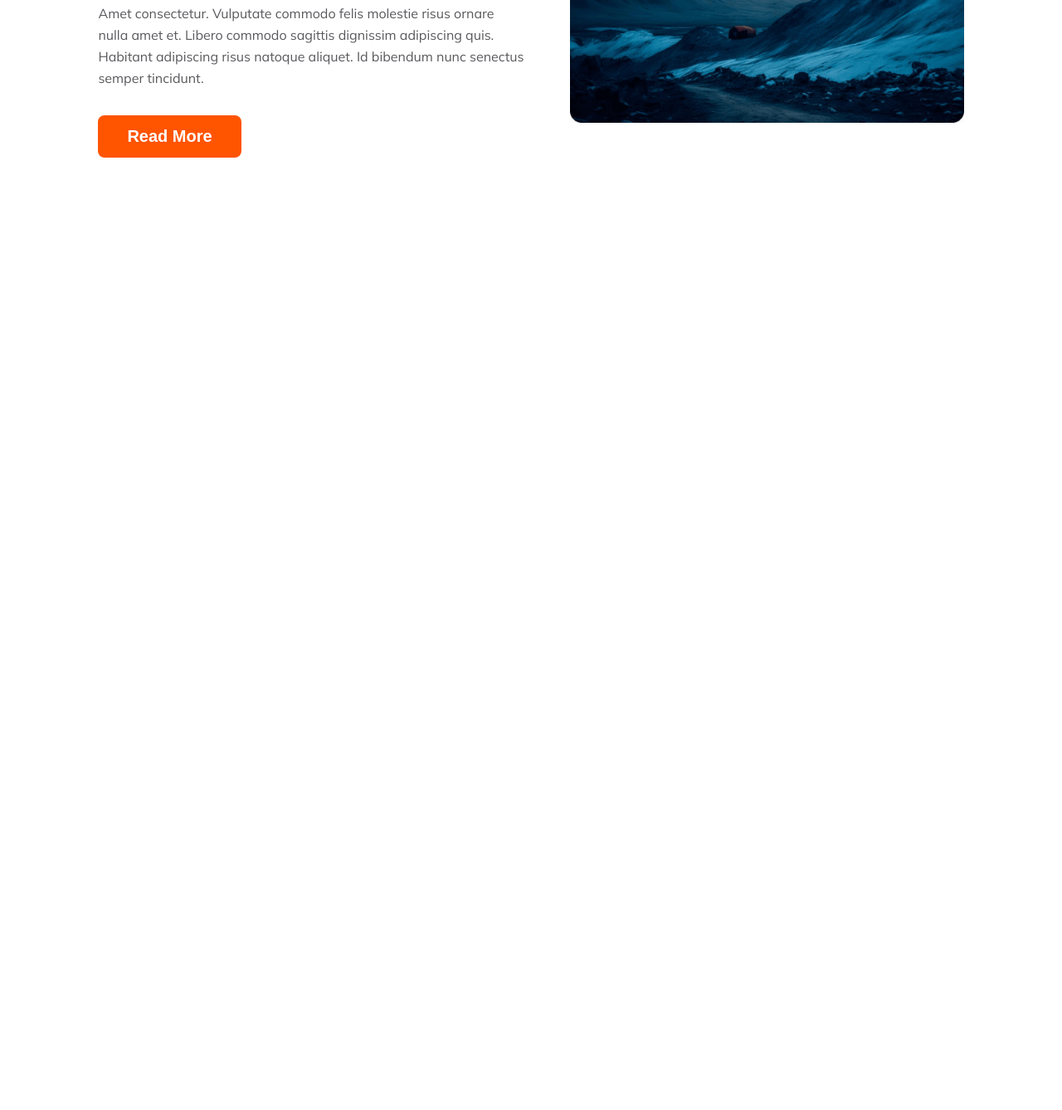
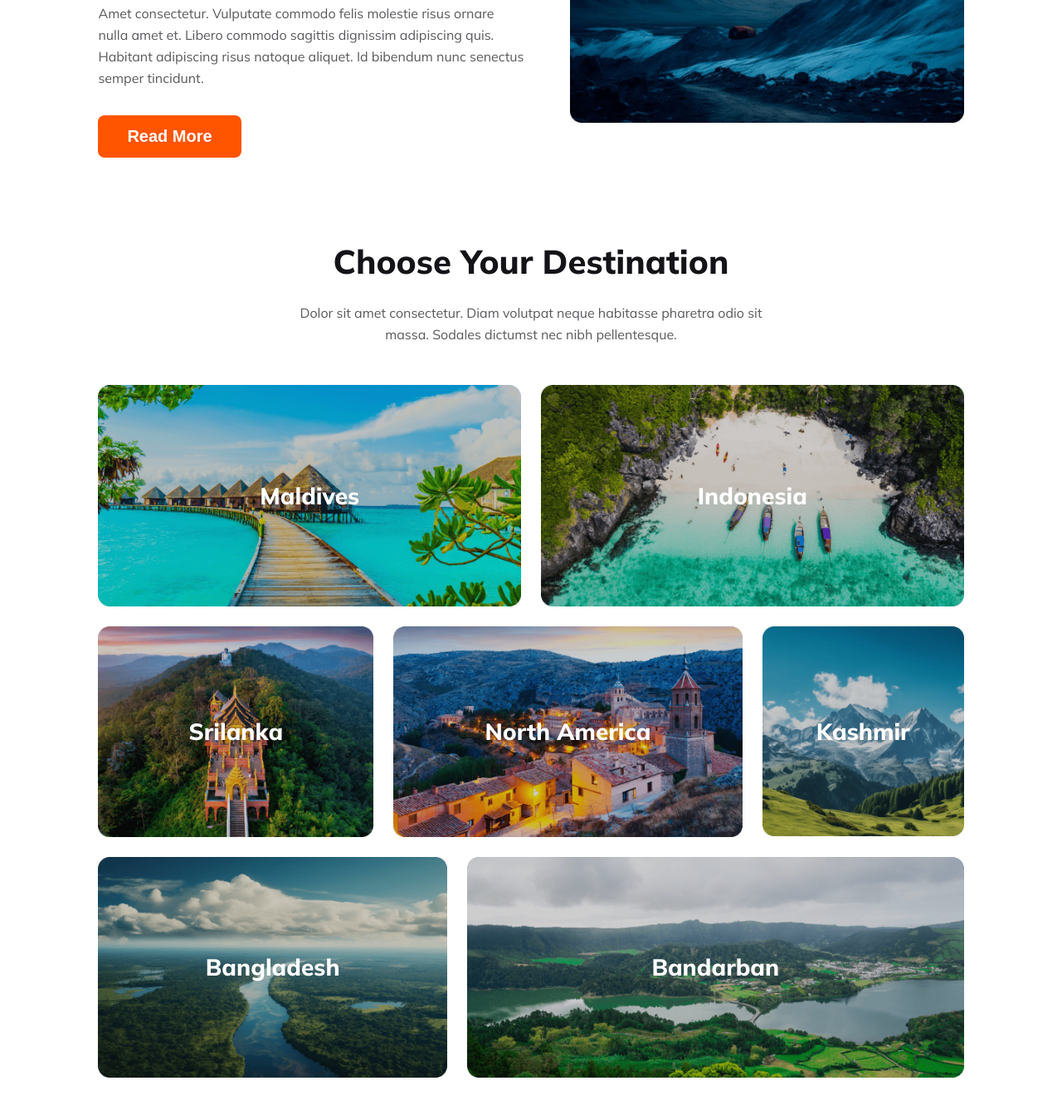
Before and after one commit to NaimurRahman00/IYI-Travel, a plain HTML site: page index.html in a window 1280 px wide. Shown: the part 1141-2479 px from the top of the page at 83% size. Before the commit the page ends 1431 px from the top, so only its background shows below. Drawn offline with Linux system fonts and the light colour scheme.

Commit message:
Choose your destination section added

```diff
--- a/index.html
+++ b/index.html
@@ -62,6 +62,7 @@
         </div>
       </div>
     </header>
+
     <main>
       <!-- Popular tour -->
       <section>
@@ -99,6 +100,46 @@
           </div>
         </div>
       </section>
+
+      <!-- Destination -->
+      <section>
+        <div class="container destination-container">
+          <h2 class="section-title">Choose Your Destination</h2>
+          <p class="section-p">
+            Dolor sit amet consectetur. Diam volutpat neque habitasse pharetra odio sit massa. Sodales dictumst nec nibh pellentesque.
+          </p>
+          <div class="places">
+            <div class="place1 flex-center">
+              <img src="./Images/place1.png" alt="maldives">
+              <h4 class="img-caption">Maldives</h4>
+            </div>
+            <div class="place2 flex-center">
+              <img src="./Images/place2.png" alt="indonesia">
+              <h4 class="img-caption">Indonesia</h4>
+            </div>
+            <div class="place3 flex-center">
+              <img src="./Images/place3.png" alt="Srilanka">
+              <h4 class="img-caption">Srilanka</h4>
+            </div>
+            <div class="place4 flex-center">
+              <img src="./Images/place4.png" alt="North America">
+              <h4 class="img-caption">North America</h4>
+            </div>
+            <div class="place5 flex-center">
+              <img src="./Images/place5.png" alt="kashmir">
+              <h4 class="img-caption">Kashmir</h4>
+            </div>
+            <div class="place6 flex-center">
+              <img src="./Images/place6.png" alt="bangladesh">
+              <h4 class="img-caption">Bangladesh</h4>
+            </div>
+            <div class="place7 flex-center">
+              <img src="./Images/place7.png" alt="Bandarban">
+              <h4 class="img-caption">Bandarban</h4>
+            </div>
+          </div>
+        </div>
+      </section>
     </main>
   </body>
 </html>
--- a/styles/style.css
+++ b/styles/style.css
@@ -40,7 +40,7 @@ section {
     font-size: 4rem;
     font-weight: 800;
     color: #131318;
-    margin-bottom: 2.4rem;
+    margin-bottom: 2.4rem !important;
 }
 .section-p {
     font-size: var(--primary-font-size);
@@ -55,6 +55,11 @@ section {
     font-weight: 700;
     padding: 14px 35px;
     margin-top: .8rem;
+}
+.flex-center {
+    display: flex;
+    justify-content: center;
+    align-items: center;
 }
 
 /* Header */
@@ -161,6 +166,68 @@ section {
     width: 100%;
 }
 
+/* Destination */
+.destination-container h2, .destination-container p {
+    text-align: center;
+    width: 55%;
+    margin: auto;
+}
+.destination-container p {
+    margin-bottom: 4.8rem;
+}
+.places {
+    display: grid;
+    grid-template-areas:
+    "img1 img1 img1 img1 img1 img1 img2 img2 img2 img2 img2 img2"
+    "img3 img3 img3 img3 img4 img4 img4 img4 img4 img5 img5 img5"
+    "img6 img6 img6 img6 img6 img7 img7 img7 img7 img7 img7 img7" ;
+    gap: 2.4rem;
+}
+.places img {
+    width: 100%;
+}
+.place1 {
+    grid-area: img1;
+    position: relative;
+    width: 100%;
+}
+.place2 {
+    grid-area: img2;
+    position: relative;
+    width: 100%;
+}
+.place3 {
+    grid-area: img3;
+    position: relative;
+    width: 100%;
+}
+.place4 {
+    grid-area: img4;
+    position: relative;
+    width: 100%;
+}
+.place5 {
+    grid-area: img5;
+    position: relative;
+    width: 100%;
+}
+.place6 {
+    grid-area: img6;
+    position: relative;
+    width: 100%;
+}
+.place7 {
+    grid-area: img7;
+    position: relative;
+    width: 100%;
+}
+.places .img-caption {
+    position: absolute;
+    color: #FFF;
+    font-size: 2.8rem;
+    font-weight: 800;
+}
+
 
 
 
@@ -243,5 +310,29 @@ section {
     .tour-info > ul {
         width: 95%;
     }
+    /* Places */
+    .destination-container h2, .destination-container p {
+        width: 90%;
+        margin-bottom: 1.6rem;
+    }
+    .places {
+        display: grid;
+        grid-template-areas:
+        "img1"
+        "img2"
+        "img3"
+        "img4"
+        "img5"
+        "img6"
+        "img7";
+        gap: 1.6rem;
+    }
+    .places img {
+        height: 17.5rem;
+    }
+    .places .img-caption {
+        font-size: 2rem;
+        font-weight: 700;
+    }
 
 }
```
Also changed, not shown: Images/place1.png (renamed from Images/Rectangle 5.png), Images/place2.png (renamed from Images/Rectangle 8.png), Images/place3.png (renamed from Images/Rectangle 6.png), Images/place4.png (renamed from Images/Rectangle 7.png), Images/place5.png (renamed from Images/Rectangle 9.png), Images/place6.png (renamed from Images/Rectangle 11.png), Images/place7.png (renamed from Images/Rectangle 10.png).
